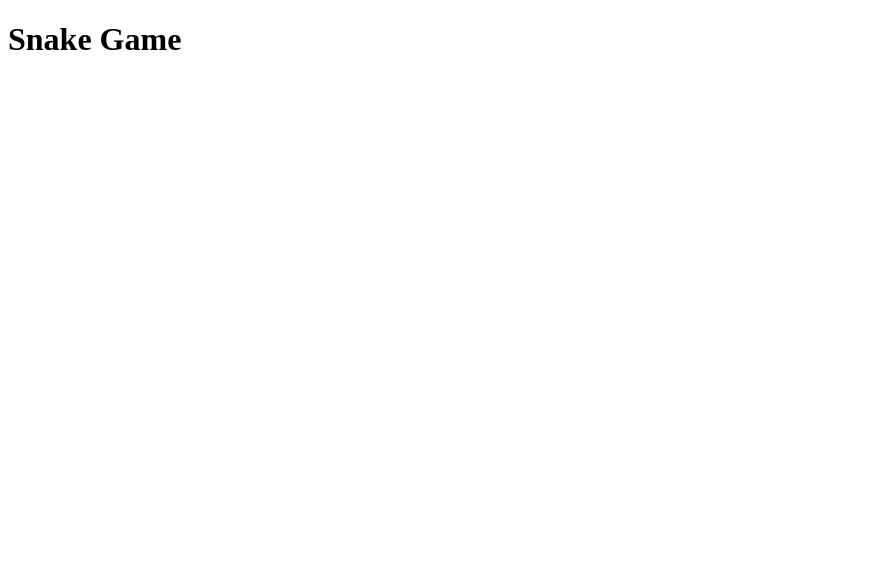
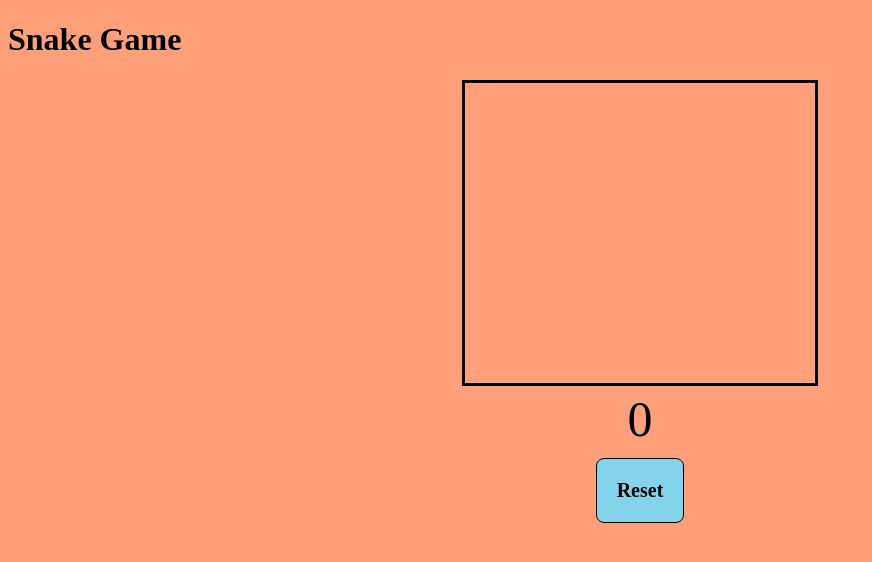
Before and after one commit to Prashant551195/01-Snake-game, a plain HTML site: page index.html in a window 1280 px wide. Shown: the whole page, without its empty margins (0-872 px from the left). Drawn offline with Linux system fonts and the light colour scheme.

Commit message:
Added the canvas, reset button and score element in HTML and in css updated with respective elements of html element and Readme file updated as what i made changes and a js empty file created.

```diff
--- a/index.html
+++ b/index.html
@@ -4,9 +4,19 @@
 <head>
   <meta charset="UTF-8">
   <meta name="viewport" content="width=device-width, initial-scale=1.0">
-  <title>Snake Game</title>
+  <title>Snake game basic</title>
+  <link rel="stylesheet" href="style.css">
+
 </head>
 <body>
   <h1> Snake Game </h1>
+
+  <div id="gameContainer">
+    <canvas id="gameBoard" width="350" height="300"></canvas>
+    <div id="score">0</div>
+    <button id="ResetButton">Reset</button>
+  </div>
+  <script src="script.js"></script>
+
 </body>
 </html>
--- /dev/null
+++ b/style.css
@@ -0,0 +1,29 @@
+body {
+  background-color: lightsalmon;
+}
+
+#gameContainer {
+  text-align: center;
+
+
+}
+
+
+#gameBoard {
+  border : 3px solid black;}
+
+#score {
+  font-size: 50px;
+
+}
+
+#ResetButton {
+  border-radius: 8px;
+  margin-top: 10px;
+  padding: 20px;
+  font-family: 'Times New Roman', Times, serif;
+  font-size: 20px;
+  background-color: rgb(133, 210, 235);
+  font-weight: 900;
+  border: 1px solid black;
+}
```
Also changed, not shown: script.js (added), 1 other file.
